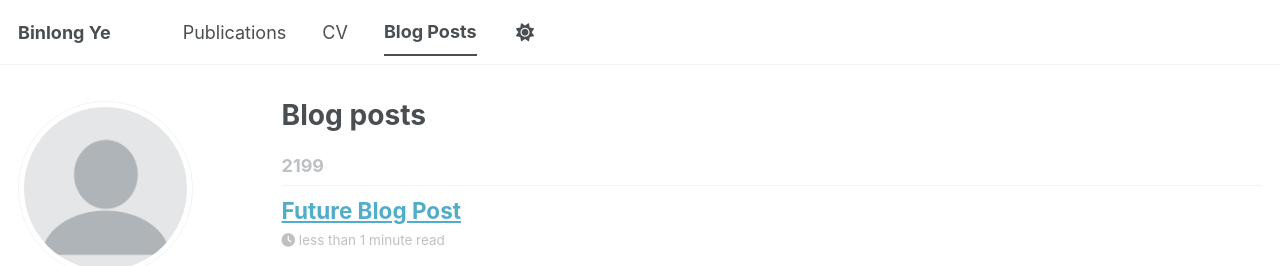
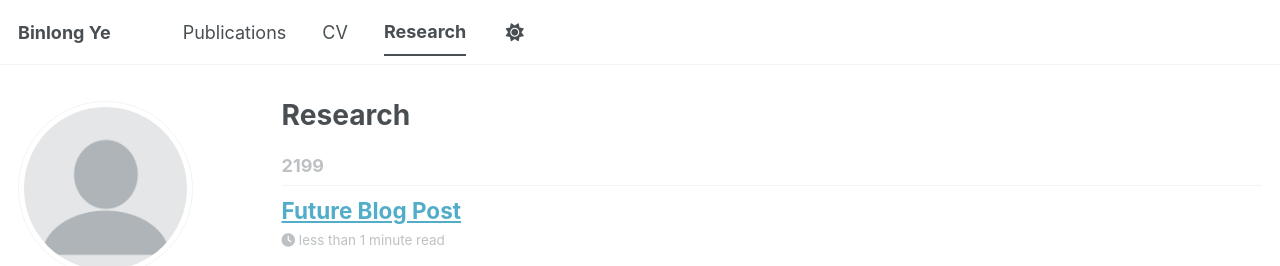
Before and after one commit to binlongye/binlongye.github.io, a Jekyll site: the page built from _pages/year-archive.html, in a window 1280 px wide and 900 px high. Shown: the top 266 px of the window. Built offline with Jekyll 4.4.1, drawn with Linux system fonts in a browser that asks for light colours; a style sheet for code colours, icons or effects is not loaded.

Commit message:
Rename Blog Posts to Research
Co-Authored-By: Claude Opus 5.5 <noreply@anthropic.com>

```diff
--- a/_data/navigation.yml
+++ b/_data/navigation.yml
@@ -11,5 +11,5 @@ main:
   - title: "CV"
     url: /cv/
 
-  - title: "Blog Posts"
-    url: /year-archive/
+  - title: "Research"
+    url: /research/
--- a/_pages/year-archive.html
+++ b/_pages/year-archive.html
@@ -1,9 +1,10 @@
 ---
 layout: archive
-permalink: /year-archive/
-title: "Blog posts"
+permalink: /research/
+title: "Research"
 author_profile: true
 redirect_from:
+  - /year-archive/
   - /wordpress/blog-posts/
 ---
 
```
